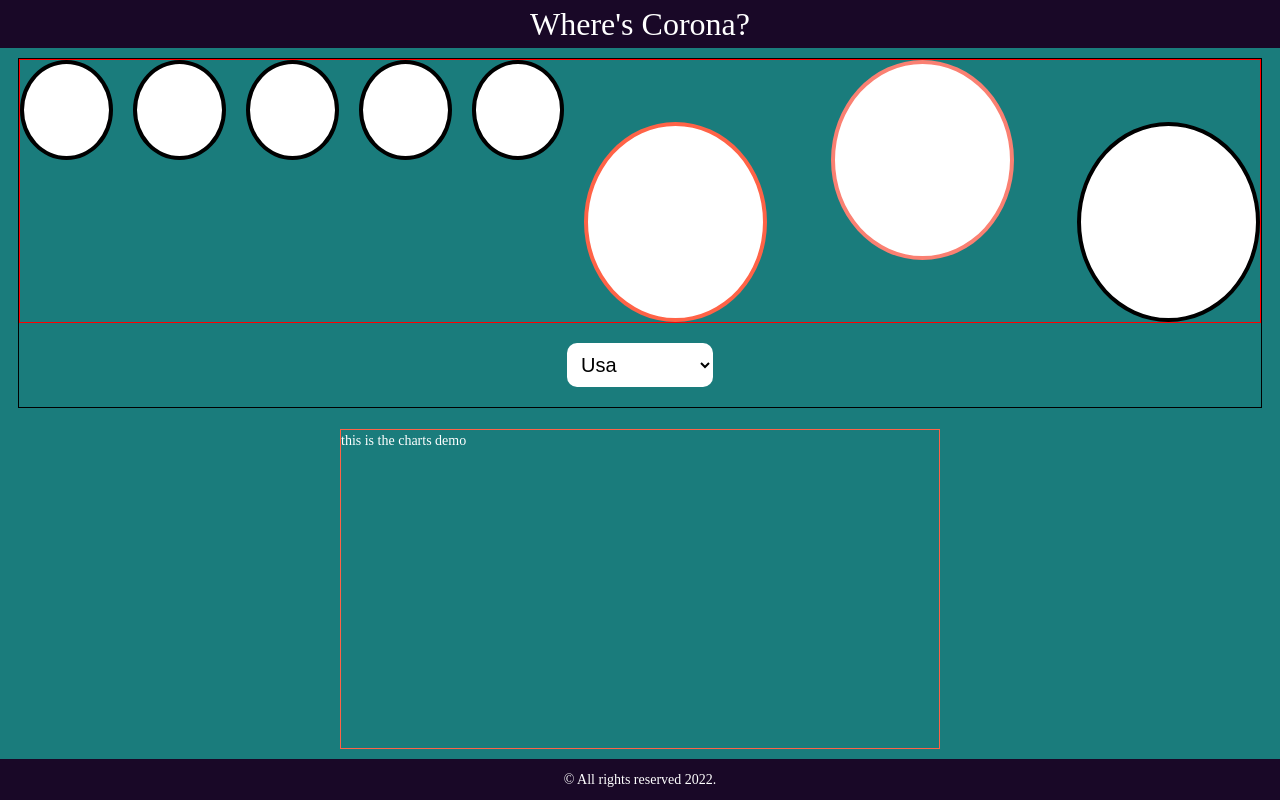
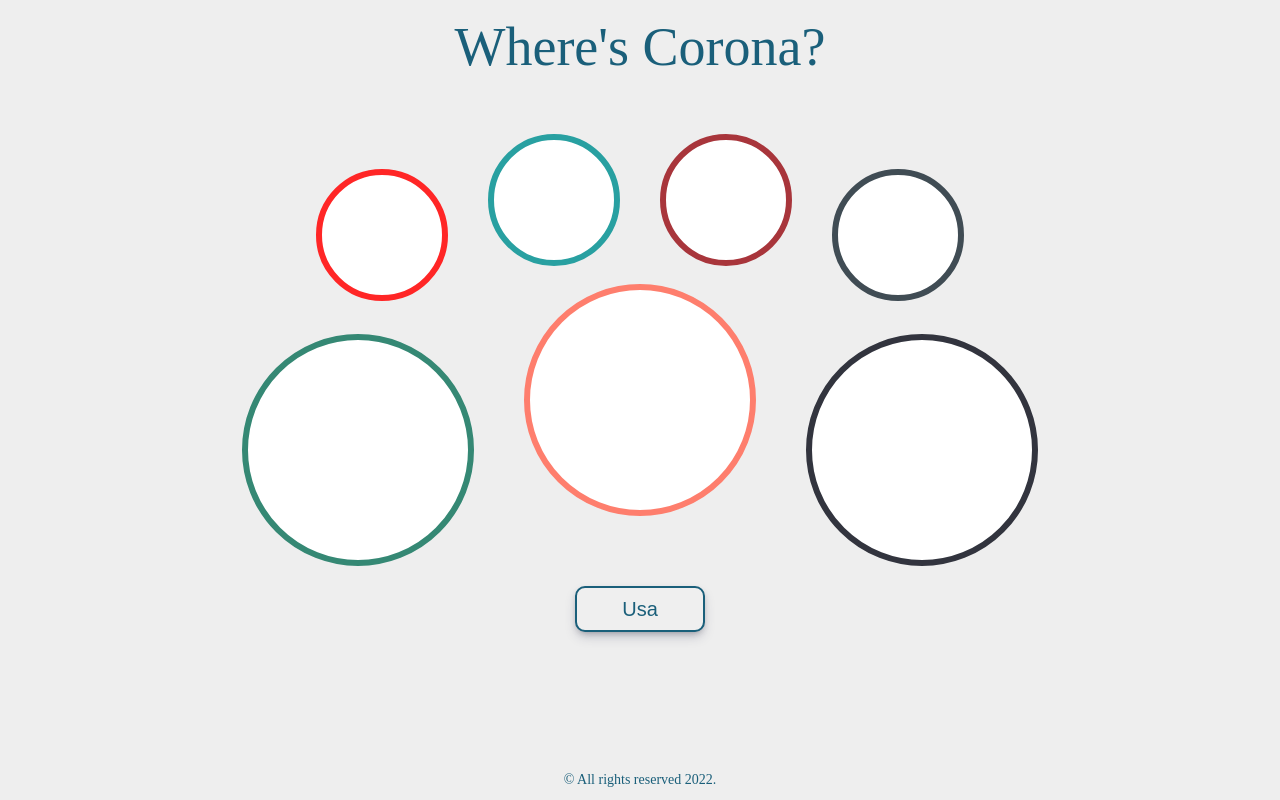
Before and after one commit to inaaki/wheres-covid, a React (Vite) app: page / in a window 1280 px wide. Built offline with nearby package versions, Linux system fonts and the light colour scheme; a web font is replaced by a local one.

Commit message:
broken update to the UI

```diff
--- a/src/App.jsx
+++ b/src/App.jsx
@@ -1,12 +1,9 @@
 import React from 'react';
 import styled from 'styled-components';
-import { Charts, Hero, Layout } from './components';
+import { Hero, Layout } from './components';
 
 const Wrapper = styled.div`
   height: 100%;
-  background-color: #1a7c7c;
-  display: grid;
-  place-items: center;
 `;
 
 function App() {
@@ -14,7 +11,7 @@ function App() {
     <Layout>
       <Wrapper>
         <Hero />
-        <Charts />
+        {/* <Charts /> */}
       </Wrapper>
     </Layout>
   );
--- a/src/components/Card.jsx
+++ b/src/components/Card.jsx
@@ -2,29 +2,30 @@ import styled from 'styled-components';
 
 // css variables
 export const cardSize = 20;
+
 export const Card = styled.div.attrs((props) => ({
   color: props.color || 'black',
 }))`
   align-items: center;
   background-color: white;
   border-radius: 50%;
-  border: 0.4rem solid ${(props) => props.color};
+  border: .65rem solid ${(props) => props.color};
+  box-sizing: content-box;
   color: ${(props) => props.color};
-  display: flex;
+  display: inline-flex;
   font-size: 5rem;
   height: ${`${cardSize}rem`};
   justify-content: center;
   padding: 1rem;
   width: ${`${cardSize}rem`};
+  position: relative;
 
   &.left {
-    margin: 5% 3.5% 0 0;
+    top: 5rem;
+    right: 5rem;
   }
   &.right {
-    margin: 5% 0 0 3.5%;
+    top: 5rem;
+    left: 5rem;
   }
 `;
-export const SmallCard = styled(Card)`
-  width: ${`${cardSize / 2}rem`};
-  height: ${`${cardSize / 2}rem`};
-`;
--- a/src/components/Cards.jsx
+++ b/src/components/Cards.jsx
@@ -1,26 +1,56 @@
 import React from 'react';
 import styled from 'styled-components';
-import { Card, SmallCard } from './Card';
+import { Card, cardSize } from './Card';
+
+const cardColors = {
+  critical: '#a8353b',
+  newCase: '#ff2626',
+  newDeath: '#404C54',
+  recovery: '#28a0a1',
+  totalCase: '#fe7e6d',
+  totalDeath: '#32343E',
+  totalRecovery: '#358874',
+};
 
 const StyledCards = styled.div`
-  border: 1px solid red;
+  width: 100%;
   display: flex;
-  gap: 2rem;
   justify-content: center;
-  max-width: max-content;
-  width: 100%;
+  align-items: center;
+  padding: 15rem 0 5rem;
+  position: relative;
 `;
+
+const ExtraCards = styled.div`
+  display: block;
+  position: absolute;
+  top: 0;
+  left: 50%;
+  transform: translate(-50%, 0);
+  width: max-content;
+  ${Card} {
+    width: ${`${cardSize / 2}rem`};
+    height: ${`${cardSize / 2}rem`};
+    margin: 0 2rem;
+  }
+  & :first-child,
+  & :last-child {
+    top: 3.5rem;
+  }
+`;
+
 function Cards() {
   return (
     <StyledCards>
-      <SmallCard />
-      <SmallCard />
-      <SmallCard />
-      <SmallCard />
-      <SmallCard />
-      <Card className="left" color="tomato" />
-      <Card className="middle" color="salmon" />
-      <Card className="right" color="black" />
+      <Card className="left" color={cardColors.totalRecovery} />
+      <Card color={cardColors.totalCase} />
+      <Card className="right" color={cardColors.totalDeath} />
+      <ExtraCards>
+        <Card color={cardColors.newCase} />
+        <Card color={cardColors.recovery} />
+        <Card color={cardColors.critical} />
+        <Card color={cardColors.newDeath} />
+      </ExtraCards>
     </StyledCards>
   );
 }
--- a/src/components/Charts.jsx
+++ b/src/components/Charts.jsx
@@ -2,7 +2,6 @@ import React from 'react';
 import styled from 'styled-components';
 
 const ChartsStyled = styled.div`
-  border: 1px solid tomato;
   width: 100%;
   max-width: 60rem;
   height: 32rem;
--- a/src/components/Header.jsx
+++ b/src/components/Header.jsx
@@ -4,11 +4,13 @@ import styled from 'styled-components';
 const StyledHeader = styled.header`
   text-align: center;
   margin: 0 auto;
+  padding: 2rem;
 `;
 const LogoWrapper = styled.span`
-  color: white;
+  color: var(--col-primary);
   font-family: 'Rubik Beastly', cursive;
-  font-size: 3.2rem;
+  font-size: 5.4rem;
+  line-height: 1;
   text-transform: capitalize;
 `;
 
--- a/src/components/Hero.jsx
+++ b/src/components/Hero.jsx
@@ -3,18 +3,22 @@ import styled from 'styled-components';
 import { Cards } from '.';
 
 const Wrapper = styled.div`
-  border: 1px solid black;
+padding: 4rem 0 0;
 `;
 
 const Select = styled.select`
-  background-color: white;
+  appearance: none;
   border-radius: 1rem;
-  border: 0;
+  border: 0.2rem solid var(--col-primary);
+  box-shadow: rgba(50, 50, 93, 0.25) 0px 6px 12px -2px,
+    rgba(0, 0, 0, 0.3) 0px 3px 7px -3px;
+  color: var(--col-primary);
   display: block;
   font-size: 2rem;
   margin: 1em auto;
   outline: 0;
   padding: 1rem;
+  text-align: center;
 `;
 function Hero() {
   return (
--- a/src/globalStyles.js
+++ b/src/globalStyles.js
@@ -3,6 +3,7 @@ import { createGlobalStyle } from 'styled-components';
 const GlobalStyle = createGlobalStyle`
 :root {
   font-size: 62.5%;
+  --col-primary: #1A5F7A;
 }
 
 *,
@@ -14,8 +15,8 @@ const GlobalStyle = createGlobalStyle`
 }
 
 body {
-  background: #190827;
-  color: white;
+  background: #eee;
+  color: var(--col-primary);
   font-size: 1.4rem;
   line-height: 1.5;
 }
```
